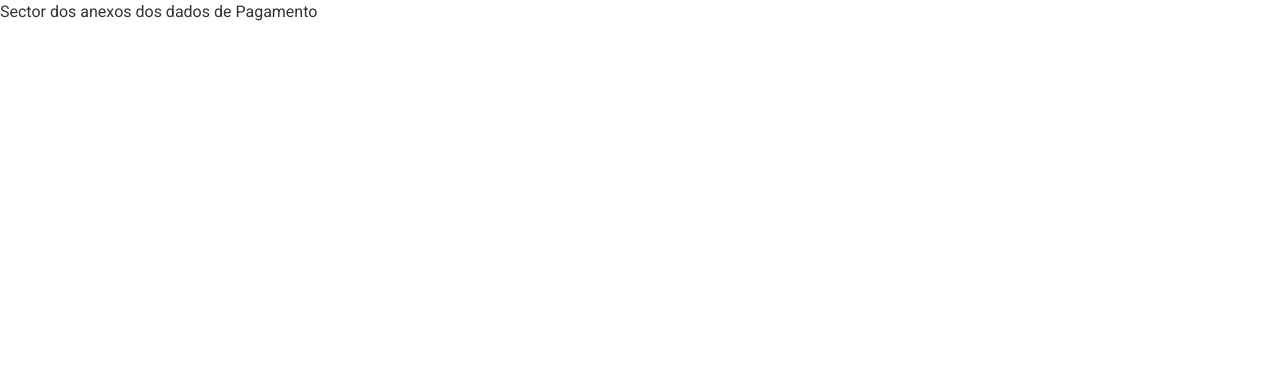
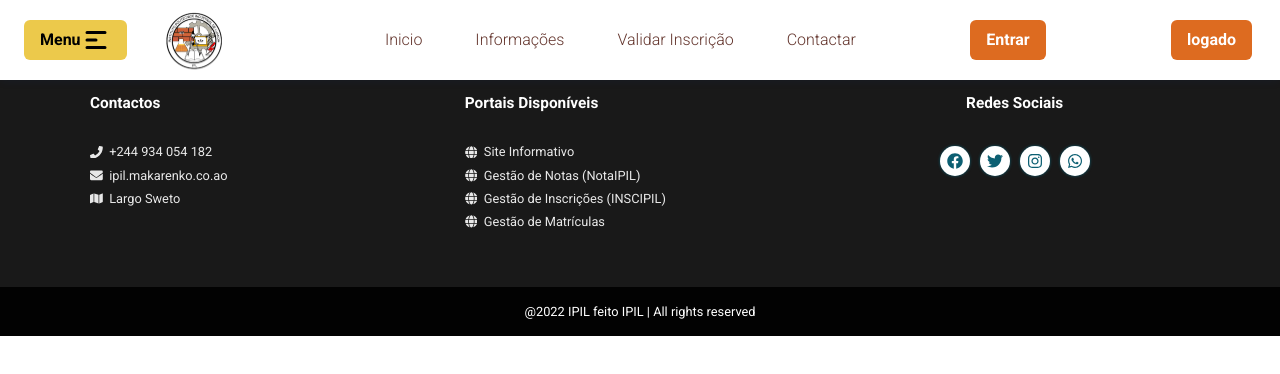
Before and after one commit to pedrodls/insc_ipil_client, a React (Vite) app: page /dashboard/attach_valid_payment in a window 1280 px wide. Shown: the top 374 px of the page. Built offline with nearby package versions, Linux system fonts and the light colour scheme.

Commit message:
Fix import

```diff
--- a/src/AppRoutes.tsx
+++ b/src/AppRoutes.tsx
@@ -1,5 +1,5 @@
 import { BrowserRouter as Router, Outlet, Route, Routes } from 'react-router-dom'
-import { Index, Login, SignUp, Home, Information, AttachPayment, Contact, Dashboard, UserAccount } from './environments/elements'
+import { Index, Login, SignUp, Home, Information, AttachPayment, Contact, Dashboard, UserAccount, DashboardPage, GuidesPage } from './environments/elements'
 
 function AppRoutes() {
 
@@ -21,8 +21,8 @@ function AppRoutes() {
 
         <Route path="/admin/new_account" element={<UserAccount />} />
 
-        <Route path="/dashboard" element={<Outlet />}>
-          <Route path="guides" element={<Home />} />
+        <Route path="/dashboard" element={<DashboardPage />}>
+          <Route path="guides" element={<GuidesPage />} />
           <Route path="validate_payment" element={<Information />} />
           <Route path="attach_valid_payment" element={<AttachPayment />} />
         </Route>
--- a/src/components/card/Card.tsx
+++ b/src/components/card/Card.tsx
@@ -15,3 +15,11 @@ export function CardSignUp({_class="sign_up", children}: any){
         </div>
     )
 }
+
+export function CardGuides({_class="sign_up", children}: any){
+    return (
+        <div className={`${styles[_class]}`}>
+            {children}
+        </div>
+    )
+}
--- a/src/environments/elements.ts
+++ b/src/environments/elements.ts
@@ -1,4 +1,5 @@
 //----------------------Pages Documents--------------------------
+
 import Index from "../pages/index/Index";
 import Login from '../pages/login/Login';
 import SignUp from '../pages/signup/SignUp';
@@ -8,6 +9,8 @@ import AttachPayment from "../pages/attach-payment/AttachPayment";
 import Contact from "../pages/contact/Contact";
 import Home from "../pages/home/Home";
 
+import { DashboardPage } from "../pages/dashboards/Dashboard";
+import { GuidesPage } from "../pages/dashboards/guides/Guides";
 
 //ADMIN DASHBOARD
 
@@ -28,10 +31,12 @@ import Spinner from '../components/spinner/Spinner';
 
 import { CardSignUp, CardGuides } from '../components/card/Card';
 
-
 //---------------------------------------------------------------
 
 export { UserAccount };
-export { Index, Login, SignUp, Information, AttachPayment, Contact, Home };
+
+export { Index, Login, SignUp, Information, AttachPayment, Contact, Home, GuidesPage, DashboardPage };
+
 export { Dashboard };
+
 export { Navbar, Form, Input, InputDate, InputFile, Button, Select, Footer, CardSignUp, Spinner, CardGuides }
```
